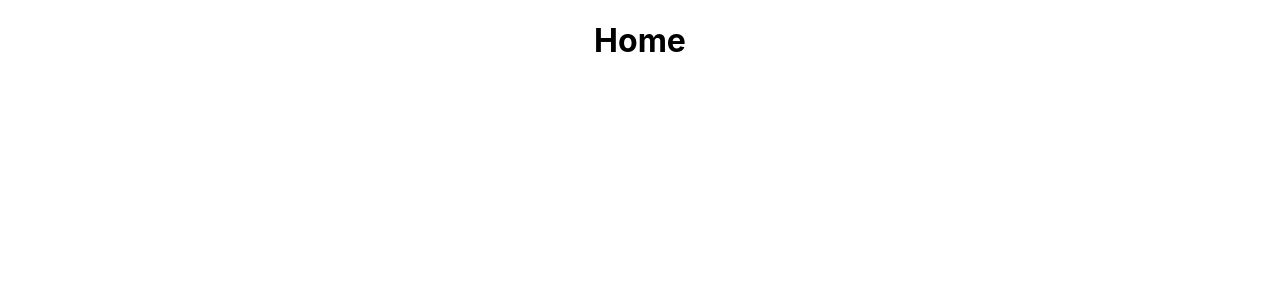
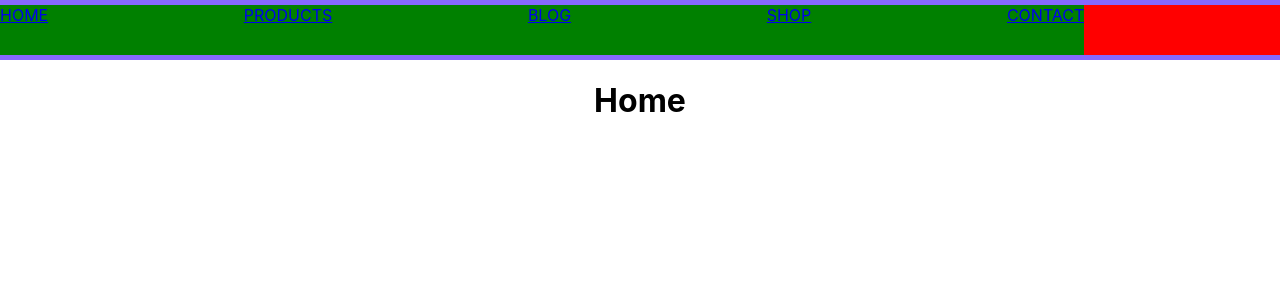
Before and after one commit to koenwisse/front-webshop, a React (Create React App) app: page /details/1 in a window 1280 px wide. Shown: the top 300 px of the page. Built offline with nearby package versions, Linux system fonts and the light colour scheme.

Commit message:
Setup Navbar

```diff
--- a/src/App.js
+++ b/src/App.js
@@ -3,6 +3,8 @@ import "./App.css";
 import HomePage from "./pages/HomePage";
 import DetailsPage from "./pages/DetailsPage";
 import ShopPage from "./pages/ShopPage";
+// COMPONENTS
+import NavBar from "./components/NavBar";
 
 // PACKAGES
 import { Routes, Route } from "react-router-dom";
@@ -10,6 +12,7 @@ import { Routes, Route } from "react-router-dom";
 function App() {
   return (
     <div className="App">
+      <NavBar />
       <Routes>
         <Route exact path="/" element={<HomePage />} />
         <Route path="/details/:id" element={<DetailsPage />} />
--- /dev/null
+++ b/src/components/NavBar/NavBarItem.js
@@ -0,0 +1,18 @@
+import React from "react";
+import "./styles.css";
+import { NavLink } from "react-router-dom";
+import { Nav } from "react-bootstrap";
+
+export default function NavBarItem(props) {
+  return (
+    <div>
+      <Nav.Link
+        as={NavLink}
+        to={props.path}
+        style={({ isActive }) => (isActive ? { color: "white" } : undefined)}
+      >
+        {props.linkText}
+      </Nav.Link>
+    </div>
+  );
+}
--- a/src/components/NavBar/index.js
+++ b/src/components/NavBar/index.js
@@ -1,10 +1,20 @@
 import React from "react";
-import Container from "react-bootstrap/Container";
+import "./styles.css";
+import NavBarItem from "./NavBarItem";
+import Nav from "react-bootstrap/Nav";
+import Navbar from "react-bootstrap/Navbar";
 
-export default function DetailsPage() {
+export default function NavBar() {
   return (
-    <Container>
-      <h1>Home</h1>
-    </Container>
+    <div className="container">
+      <div className="input-container"></div>
+      <div className="link-container">
+        <NavBarItem path="/" linkText="HOME"></NavBarItem>
+        <NavBarItem path="/products" linkText="PRODUCTS"></NavBarItem>
+        <NavBarItem path="/blog" linkText="BLOG"></NavBarItem>
+        <NavBarItem path="/shop" linkText="SHOP"></NavBarItem>
+        <NavBarItem path="/contact" linkText="CONTACT"></NavBarItem>
+      </div>
+    </div>
   );
 }
--- a/src/components/NavBar/styles.css
+++ b/src/components/NavBar/styles.css
@@ -0,0 +1,32 @@
+.container {
+  /* full width */
+  width: 100%;
+  /* Fixed height */
+  height: 60px;
+  background-color: #8568ff;
+  /* flex box */
+  display: flex;
+}
+
+.link-container {
+  background-color: green;
+  margin-top: 5px;
+  margin-bottom: 5px;
+  margin-left: auto;
+  margin-right: auto;
+  max-width: 10;
+
+  display: flex;
+  order: 1;
+  flex-grow: 4;
+  justify-content: space-between;
+}
+
+.input-container {
+  background-color: red;
+  margin-top: 5px;
+  margin-bottom: 5px;
+  order: 2;
+  flex-grow: 1;
+  justify-content: flex-end;
+}
--- a/src/pages/DetailsPage/index.js
+++ b/src/pages/DetailsPage/index.js
@@ -1,10 +1,7 @@
 import React from "react";
 import Container from "react-bootstrap/Container";
+import "./styles.css";
 
 export default function DetailsPage() {
-  return (
-    <Container>
-      <h1>Home</h1>
-    </Container>
-  );
+  return <h1>Home</h1>;
 }
--- a/src/pages/HomePage/index.js
+++ b/src/pages/HomePage/index.js
@@ -1,10 +1,7 @@
 import React, { useEffect } from "react";
 import Container from "react-bootstrap/Container";
+import "./styles.css";
 
 export default function HomePage() {
-  return (
-    <Container>
-      <h1>Home</h1>
-    </Container>
-  );
+  return <h1>Home</h1>;
 }
--- a/src/pages/ShopPage/index.js
+++ b/src/pages/ShopPage/index.js
@@ -1,10 +1,7 @@
 import React from "react";
 import Container from "react-bootstrap/Container";
+import "./styles.css";
 
 export default function ShopPage() {
-  return (
-    <Container>
-      <h1>Shop</h1>
-    </Container>
-  );
+  return <h1>Shop</h1>;
 }
```
